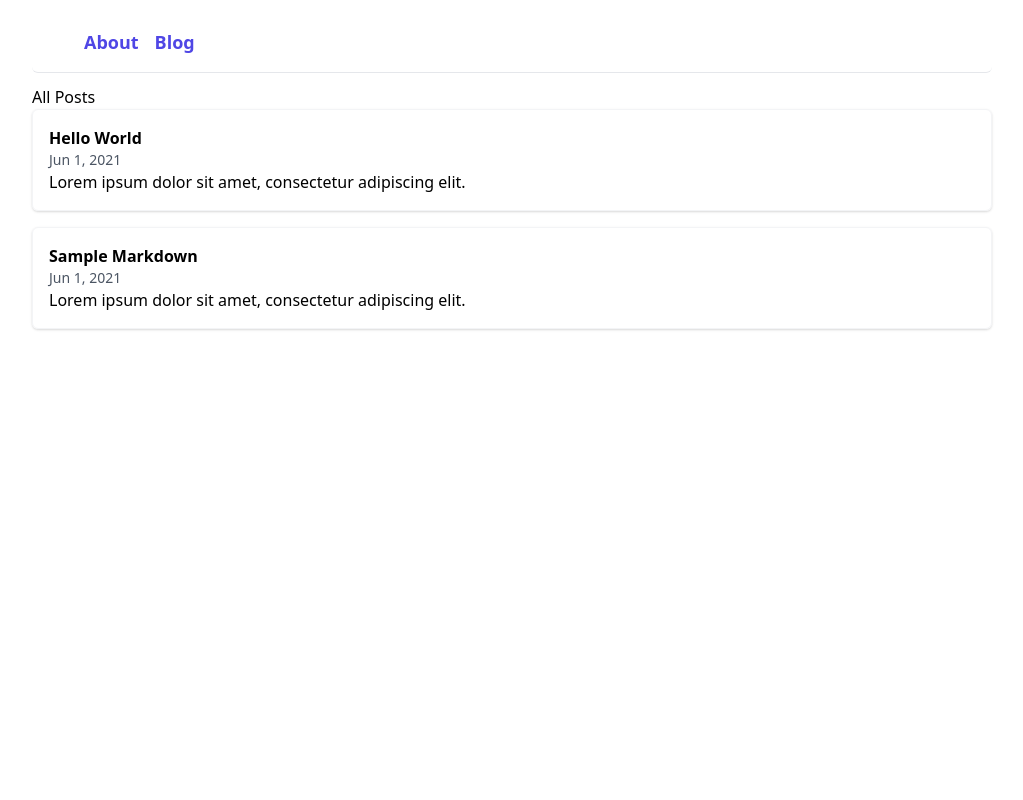
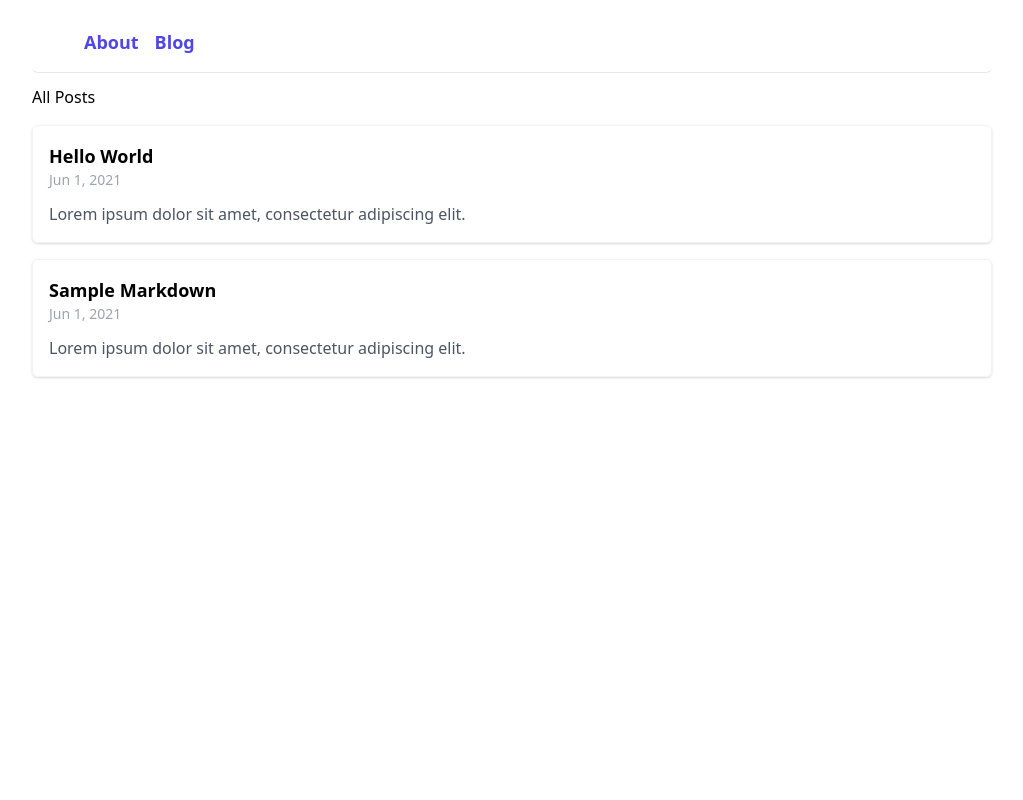
Before and after one commit to ZattWine/kyawzayartun, a Next.js app: page /blog in a window 1280 px wide. Shown: the top 800 px of the page, without its empty margins (128-1151 px from the left). Built offline with nearby package versions, Linux system fonts and the light colour scheme; what @tailwindcss/typography would draw is missing.

Commit message:
some ui changes

```diff
--- a/components/post/PostItem.js
+++ b/components/post/PostItem.js
@@ -10,13 +10,13 @@ const PostItem = (props) => {
     <div className='border border-gray-100 shadow hover:shadow-md hover:border-gray-200 rounded-md p-4 transition duration-200 ease-in'>
       <h1>
         <Link href={`/blog/${slug}`}>
-          <a className='text-md font-bold'>{`${title}`}</a>
+          <a className='text-lg font-bold hover:text-blue-500'>{`${title}`}</a>
         </Link>
       </h1>
-      <div className='text-gray-600 text-sm'>
+      <div className='text-gray-400 text-sm'>
         <time dateTime={date}>{dateString}</time>
       </div>
-      <p>{excerpt}</p>
+      <p className='mt-3 text-gray-600'>{excerpt}</p>
     </div>
   )
 }
--- a/pages/blog/[slug].js
+++ b/pages/blog/[slug].js
@@ -34,9 +34,11 @@ function BlogPage({ title, date, content }) {
       </Head>
 
       <main>
-        <div className='border-b-2 border-gray-200 mb-2 py-4'>
+        <div className='mb-2 py-2'>
           <h2 className='text-3xl font-bold'>{title}</h2>
-          <div className='text-gray-600 text-sm'>{getFormattedDate(date)}</div>
+          <div className='text-gray-600 text-sm mt-2'>
+            {getFormattedDate(date)}
+          </div>
         </div>
         <div
           className='prose prose-green prose-sm sm:prose lg:prose-lg xl:prose-xl mt-10'
--- a/pages/blog/index.js
+++ b/pages/blog/index.js
@@ -15,12 +15,12 @@ function Blog({ posts }) {
       <main>
         <h2
           clas
-          dsName='px-8 py-3 my-3 border border-transparent text-base font-bold bg-indigo-100 rounded-md md:py-4 md:text-lg md:px-10'
+          dsName='px-8 py-3 mt-4 border border-transparent text-base font-bold bg-indigo-100 rounded-md md:py-4 md:text-lg md:px-10'
         >
           All Posts
         </h2>
 
-        <div className='space-y-4'>
+        <div className='space-y-4 mt-4'>
           {posts.map((post) => (
             <PostItem
               key={post.slug}
```
